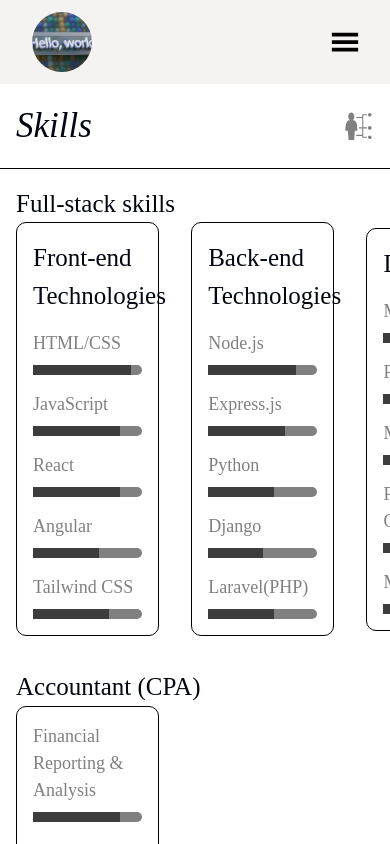
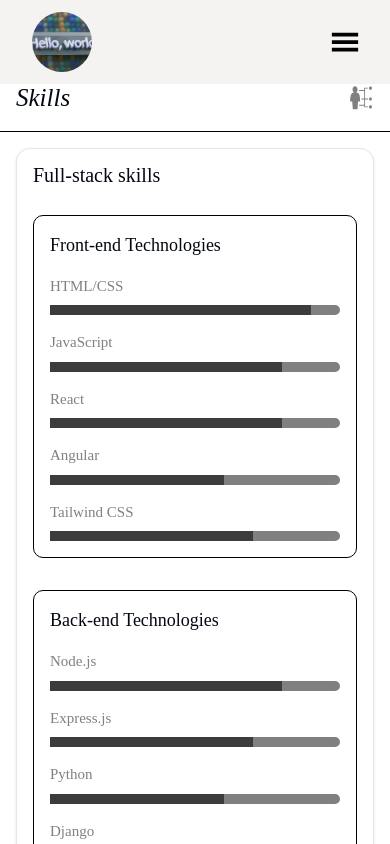
Before and after one commit to Gakiri001/personalPortfolio, a React (Vite) app: page /skills in a window 390 px wide. Shown: the top 844 px of the page. Built offline with nearby package versions, Linux system fonts and the light colour scheme.

Commit message:
Skills Page Responsiveness

```diff
--- a/src/components/Header/Header.css
+++ b/src/components/Header/Header.css
@@ -4,6 +4,8 @@
   align-items: center;
   height: 10vh;
   background-color: #f5f2f2;
+  position: fixed;
+  width: 100%;
 }
 .header .header1 {
   width: 20%;
@@ -67,11 +69,11 @@
     left: 1rem;
     top: 0.5rem;
   }
-   .header .header2 .close {
+  .header .header2 .close {
     font-size: 40px;
     text-align: center;
     color: red;
-   }
+  }
   .header .header2 .hamburger {
     width: 40px;
     height: 40px;
--- a/src/pages/About/About.css
+++ b/src/pages/About/About.css
@@ -1,4 +1,5 @@
 .parentforAbout {
+  padding-top: 4rem;
 }
 .parentforAbout .headingforAbout {
   display: flex;
@@ -73,6 +74,9 @@
   padding: 1rem;
 }
 @media screen and (max-width: 44.375em) {
+  .parentforAbout .headingforAbout {
+    height: 8vh;
+  }
   .parentforAbout .headingforAbout h2 {
     font-size: 25px;
   }
--- a/src/pages/Home/Home.css
+++ b/src/pages/Home/Home.css
@@ -1,5 +1,5 @@
 .Home {
-  height: 90vh;
+  height: 100vh;
   display: flex;
   justify-content: center;
   align-items: center;
--- a/src/pages/Skills/Skills.css
+++ b/src/pages/Skills/Skills.css
@@ -1,4 +1,5 @@
 .skills {
+  padding-top: 4rem;
 }
 .skills .skillsHeader {
   display: flex;
@@ -21,9 +22,10 @@
 .skills section .accountant,
 .skills section .fullstack {
   padding: 1rem;
+  margin: 1rem;
 }
-.skills section .accountant h2,
-.skills section .fullstack h2 {
+.skills section .accountant .CardTitle,
+.skills section .fullstack .CardTitle {
   font-size: 25px;
   font-weight: lighter;
   font-family: "Times New Roman", Times, serif;
@@ -76,3 +78,35 @@
   background-color: rgb(61, 60, 60);
   height: 10px;
 }
+
+@media screen and (max-width: 44.375rem) {
+  .skills .skillsHeader {
+    height: 8vh;
+  }
+  .skills .skillsHeader h2{
+      font-size: 25px;
+  }
+  .skills .skillsHeader .skillIcon {
+  font-size: 25px;
+  }
+  .skills section .accountant .fullstackDetails,
+.skills section .fullstack .fullstackDetails {
+  flex-direction: column;
+}
+.skills section .accountant .fullstackDetails .frontend,
+.skills section .fullstack .fullstackDetails .frontend {
+  width: 100%;
+}
+.skills section .accountant .CardTitle,
+.skills section .fullstack .CardTitle {
+  font-size: 20px;
+}
+.skills section .accountant .fullstackDetails .frontend h3,
+.skills section .fullstack .fullstackDetails .frontend h3 {
+  font-size: 18px;
+}
+.skills section .accountant .fullstackDetails .frontend div p,
+.skills section .fullstack .fullstackDetails .frontend div p {
+  font-size: 15px;
+}
+}
--- a/src/pages/Skills/Skills.jsx
+++ b/src/pages/Skills/Skills.jsx
@@ -1,6 +1,7 @@
 import React from "react";
 import { GiSkills } from "react-icons/gi";
 import "./Skills.css";
+import { Card, CardContent, CardHeader, CardTitle } from "@/components/ui/card";
 
 function Skills() {
   return (
@@ -10,9 +11,11 @@ function Skills() {
         <GiSkills className="skillIcon" />
       </div>
       <section>
-        <div className="fullstack">
-          <h2>Full-stack skills</h2>
-          <div className="fullstackDetails">
+        <Card className="fullstack">
+          <CardHeader>
+            <CardTitle className="CardTitle">Full-stack skills</CardTitle>
+          </CardHeader>
+          <CardContent className="fullstackDetails">
             <div className="frontend">
               <h3>Front-end Technologies</h3>
               <div>
@@ -112,11 +115,13 @@ function Skills() {
                 </div>
               </div>
             </div>
-          </div>
-        </div>
-        <div className="accountant">
-          <h2>Accountant (CPA)</h2>
-          <div className="fullstackDetails">
+          </CardContent>
+        </Card>
+        <Card className="accountant">
+          <CardHeader>
+            <CardTitle className="CardTitle">Accountant (CPA)</CardTitle>
+          </CardHeader>
+          <CardContent className="fullstackDetails">
             <div className="frontend">
               <div>
                 <p>Financial Reporting & Analysis</p>
@@ -167,8 +172,8 @@ function Skills() {
                 </div>
               </div>
             </div>
-          </div>
-        </div>
+          </CardContent>
+        </Card>
       </section>
     </div>
   );
```
